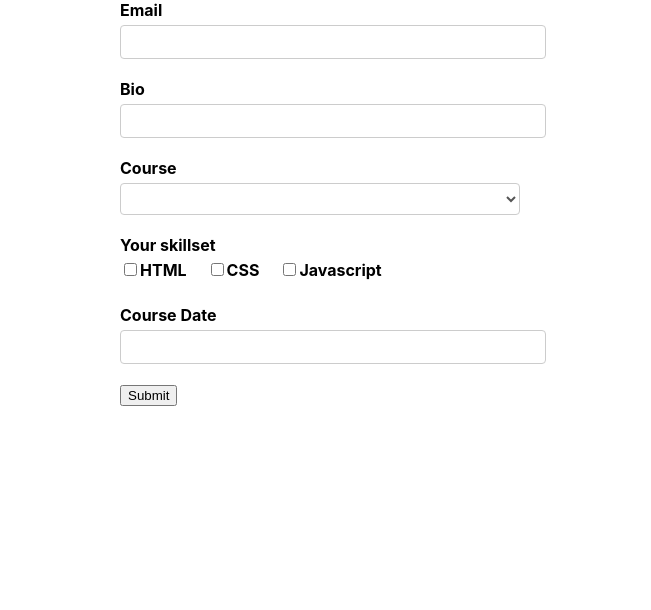
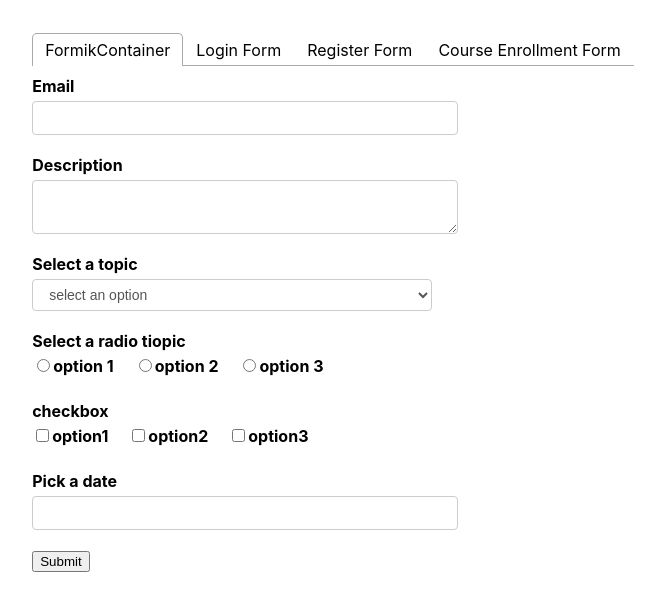
Before and after one commit to pashinde-ee/formik-controls-demo, a React (Create React App) app: page / in a window 1280 px wide. Shown: the top 610 px of the page, without its empty margins (307-958 px from the left). Built offline with nearby package versions, Linux system fonts and the light colour scheme.

Commit message:
Added tabs

```diff
--- a/package.json
+++ b/package.json
@@ -11,6 +11,7 @@
     "react-datepicker": "^4.2.1",
     "react-dom": "^17.0.2",
     "react-scripts": "4.0.3",
+    "react-tabs": "^3.2.2",
     "web-vitals": "^1.0.1",
     "yup": "^0.32.9"
   },
--- a/src/App.css
+++ b/src/App.css
@@ -1,6 +1,7 @@
 .App {
   display: flex;
   justify-content: center;
+  margin-top:2em;
 }
 
 label {
--- a/src/App.js
+++ b/src/App.js
@@ -1,25 +1,31 @@
 import './App.css';
+import { useState } from 'react';
 import EnrollmentForm from './components/EnrollmentForm';
 import FormikContainer from './components/formikContainer';
 import LoginForm from './components/LoginForm';
 import RegisterForm from './components/RegisterForm';
+import { Tab, Tabs, TabList, TabPanel } from 'react-tabs';
+import 'react-tabs/style/react-tabs.css';
 
-function App() {
+const App = () => {
+
+  const [tabIndex, setTabIndex] = useState(0);
+
   return (
     <div className="App">
-      {/* <div>
-        <FormikContainer />
-      </div> */}
-      {/* <div>
-        <LoginForm />
-      </div> */}
-      {/* <div>
-        <RegisterForm />
-      </div> */}
-      <div>
-        <EnrollmentForm />
-      </div>
-  </div>
+      <Tabs selectedIndex={tabIndex} onSelect={index => setTabIndex(index)}>
+      <TabList>
+        <Tab>FormikContainer</Tab>
+        <Tab>Login Form</Tab>
+        <Tab>Register Form</Tab>
+        <Tab>Course Enrollment Form</Tab>
+      </TabList>
+      <TabPanel><FormikContainer /></TabPanel>
+      <TabPanel><LoginForm /></TabPanel>
+      <TabPanel><RegisterForm /></TabPanel>
+      <TabPanel><EnrollmentForm /></TabPanel>
+    </Tabs>
+    </div>
   );
 }
 
```
Also changed, not shown: 2 other files (tests, documents, lock files or other folders).
